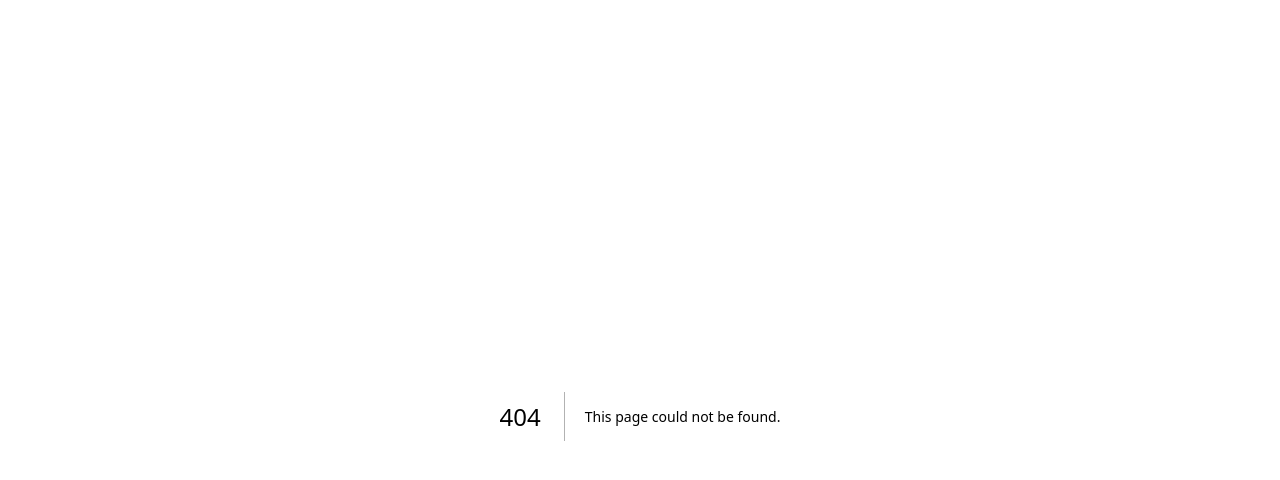
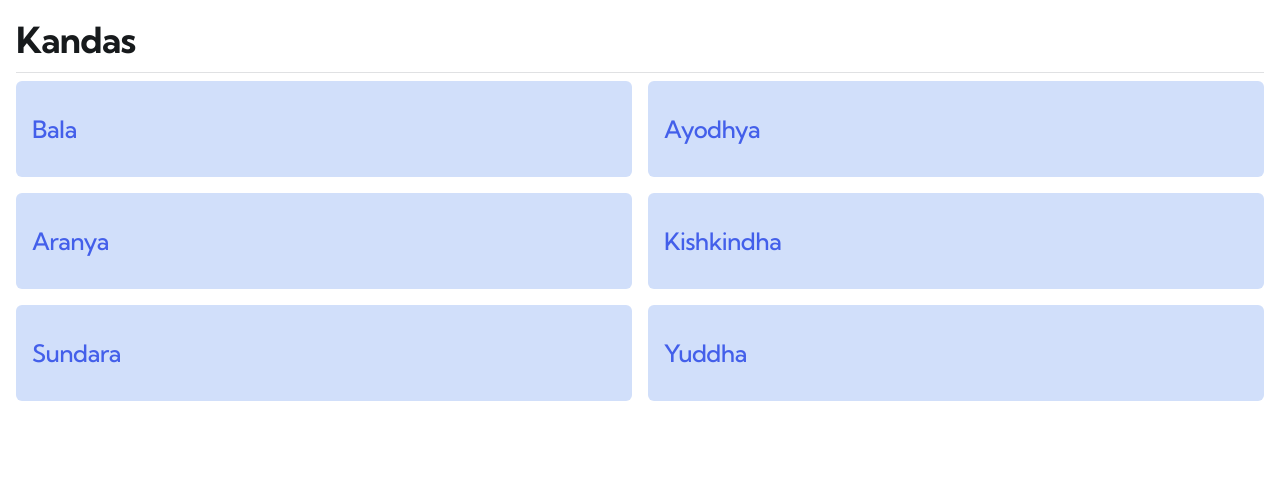
Before and after one commit to badalsaibo/read-ramayana, a Next.js app: page /kanda in a window 1280 px wide. Before the commit this address had no page. Shown: the top 480 px of the page. Built offline with nearby package versions, Linux system fonts and the light colour scheme.

Commit message:
refactor: routes change

```diff
--- /dev/null
+++ b/src/pages/kanda/index.tsx
@@ -0,0 +1,33 @@
+import { Typography } from '@mui/joy';
+import Grid from '@mui/joy/Grid';
+import { Box, Divider, Stack } from '@mui/joy';
+import PaddedButton from 'components/PaddedButton';
+
+const KANDAS = [
+  { kanda: 'bala' },
+  { kanda: 'ayodhya' },
+  { kanda: 'aranya' },
+  { kanda: 'kishkindha' },
+  { kanda: 'sundara' },
+  { kanda: 'Yuddha' },
+];
+
+const Kanda = () => {
+  return (
+    <Stack spacing={1}>
+      <Typography level="h1">Kandas</Typography>
+      <Divider sx={{ mb: 1 }} />
+      <Box>
+        <Grid container spacing={2}>
+          {KANDAS.map(({ kanda }) => (
+            <Grid key={kanda} xs={6}>
+              <PaddedButton>{kanda}</PaddedButton>
+            </Grid>
+          ))}
+        </Grid>
+      </Box>
+    </Stack>
+  );
+};
+
+export default Kanda;
```
Also changed, not shown: src/pages/index.tsx (+7 -23 lines).
